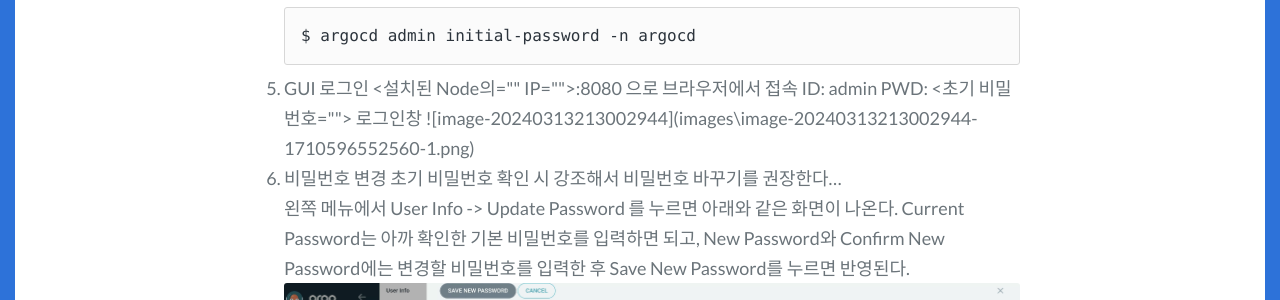
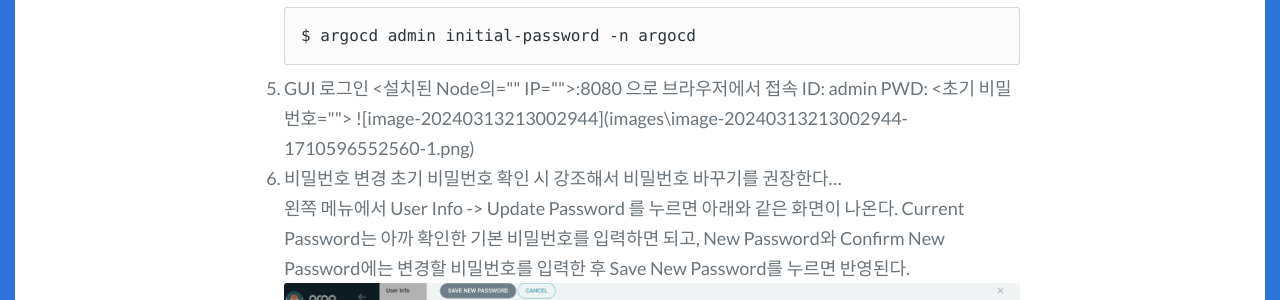
Before and after one commit to skyvault05/skyvault05.github.io, a Jekyll site: the page built from _posts/2024-03-13-Skyvault05-install_argocd.md, in a window 1280 px wide and 900 px high, scrolled down 2130 px. Shown: the part 183-483 px from the top of the window. Built offline with Jekyll 4.4.1, drawn with Linux system fonts in a browser that asks for light colours; some web fonts are replaced; comment, search, counter and statistics services are not loaded.

Commit message:
Modify _posts/2024-03-13-Skyvault05-install_argocd.md

```diff
--- a/_posts/2024-03-13-Skyvault05-install_argocd.md
+++ b/_posts/2024-03-13-Skyvault05-install_argocd.md
@@ -66,7 +66,8 @@
 
    ID: admin
    PWD: <초기 비밀번호>
-   로그인창
+
+
 
    ![image-20240313213002944](images\image-20240313213002944-1710596552560-1.png)
 
```
